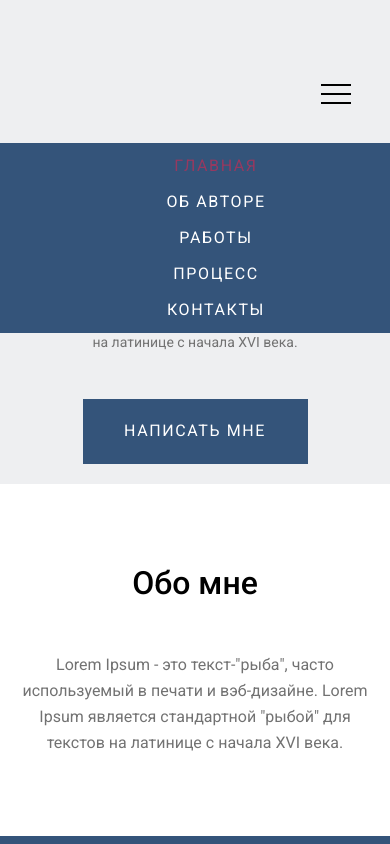
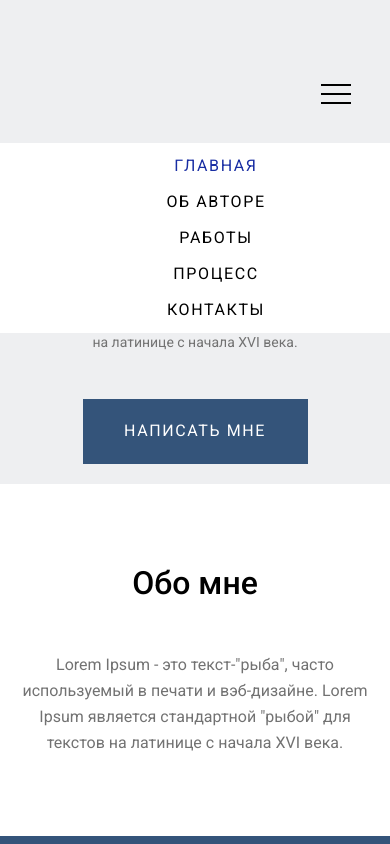
Before and after one commit to EfymichevaKseniya/web-design, a plain HTML site: page index.html in a window 390 px wide. Both pictures are taken after a click on the element 336 px from the left and 94 px from the top of the page. Shown: the top 844 px of the page. Drawn offline with Linux system fonts and the light colour scheme.

Commit message:
Update style.css

```diff
--- a/css/style.css
+++ b/css/style.css
@@ -592,7 +592,8 @@ a {
         width: 100%;
         flex-direction: column;
 
-        background: #34547A;
+        background: #fff;
+
         position: absolute;
         top: 15%;
         left: 0;
@@ -604,10 +605,7 @@ a {
         text-align: center;
     }
 
-    .nav__link {
-        color: #fff;
 
-    }
 
     .header-content__title {
         font-size: 30px;
@@ -704,7 +702,7 @@ a {
 }
 
 .active {
-    color: #963960;
+    color: #182da3;
 }
 
 .show {
```
